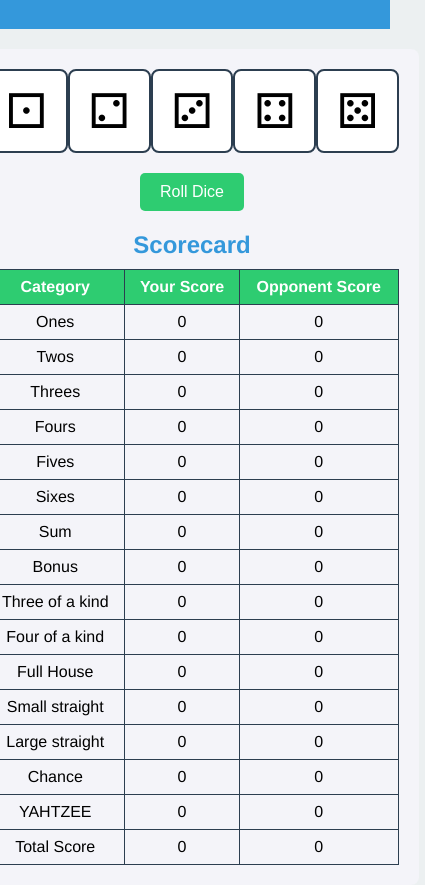
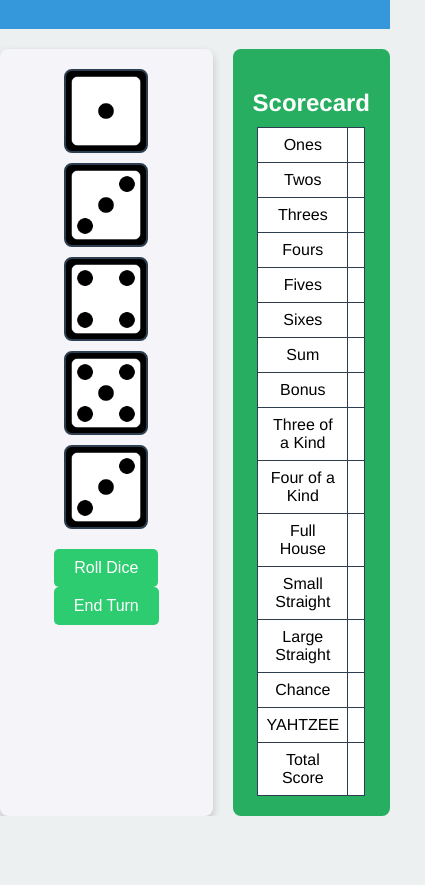
Before and after one commit to amubiru20/yatzy, a plain HTML site: page yatzy.html in a window 390 px wide. Shown: the part 71-956 px from the top of the page, 425 px wide, since content can reach past the window. After the commit the page ends 887 px from the top, so only its background shows below. Drawn offline with Linux system fonts and the light colour scheme.

Commit message:
Assignment 1

```diff
--- /dev/null
+++ b/game.js
@@ -0,0 +1,110 @@
+// Global variables
+let diceValues = [0, 0, 0, 0, 0];
+let holdDice = [false, false, false, false, false];
+let rollsLeft = 3;
+
+// Roll the dice
+function rollDice() {
+    if (rollsLeft > 0) {
+        for (let i = 0; i < diceValues.length; i++) {
+            if (!holdDice[i]) {
+                diceValues[i] = Math.floor(Math.random() * 6) + 1; // Random number between 1 and 6
+            }
+        }
+        rollsLeft--;
+        displayDice(); // Call displayDice() to show the rolled dice
+    } else {
+        alert("No rolls left. Select a score category or reset the turn.");
+    }
+}
+
+// Display the dice with images
+function displayDice() {
+    const diceContainer = document.getElementById("dice-container");
+    diceContainer.innerHTML = ""; // Clear previous dice display
+
+    diceValues.forEach((value, index) => {
+        const die = document.createElement("div");
+        die.classList.add("die");
+        if (holdDice[index]) die.classList.add("held"); // Highlight held dice
+
+        // Set the background image based on the dice value
+        die.style.backgroundImage = `url('images/dice-${value}.png')`;
+
+        die.addEventListener("click", () => toggleHold(index)); // Toggle hold state when clicked
+        diceContainer.appendChild(die);
+    });
+}
+
+// Toggle holding a die
+function toggleHold(index) {
+    holdDice[index] = !holdDice[index];
+    displayDice(); // Update the display to show held dice
+}
+
+// Calculate scores for each category
+function calculateScore(category) {
+    const counts = Array(6).fill(0);
+    diceValues.forEach(value => counts[value - 1]++);
+    let score = 0;
+
+    switch (category) {
+        case 'ones': score = counts[0] * 1; break;
+        case 'twos': score = counts[1] * 2; break;
+        case 'threes': score = counts[2] * 3; break;
+        case 'fours': score = counts[3] * 4; break;
+        case 'fives': score = counts[4] * 5; break;
+        case 'sixes': score = counts[5] * 6; break;
+        case 'three-of-a-kind': score = counts.some(count => count >= 3) ? diceValues.reduce((a, b) => a + b, 0) : 0; break;
+        case 'four-of-a-kind': score = counts.some(count => count >= 4) ? diceValues.reduce((a, b) => a + b, 0) : 0; break;
+        case 'full-house': score = (counts.includes(3) && counts.includes(2)) ? 25 : 0; break;
+        case 'small-straight': score = checkSmallStraight() ? 30 : 0; break;
+        case 'large-straight': score = checkLargeStraight() ? 40 : 0; break;
+        case 'chance': score = diceValues.reduce((a, b) => a + b, 0); break;
+        case 'yatzy': score = counts.includes(5) ? 50 : 0; break;
+        default: score = 0;
+    }
+
+    return score;
+}
+
+// Helper function for small straight
+function checkSmallStraight() {
+    const uniqueValues = Array.from(new Set(diceValues)).sort();
+    return [1, 2, 3, 4].every(val => uniqueValues.includes(val)) ||
+           [2, 3, 4, 5].every(val => uniqueValues.includes(val)) ||
+           [3, 4, 5, 6].every(val => uniqueValues.includes(val));
+}
+
+// Helper function for large straight
+function checkLargeStraight() {
+    const uniqueValues = Array.from(new Set(diceValues)).sort().toString();
+    return uniqueValues === '1,2,3,4,5' || uniqueValues === '2,3,4,5,6';
+}
+
+// Allow players to select scores
+function selectScore(category, cellId) {
+    const cell = document.getElementById(cellId);
+    if (cell.textContent === "") {
+        const score = calculateScore(category);
+        cell.textContent = score;
+        resetTurn();
+    } else {
+        alert("Score already set for this category.");
+    }
+}
+
+// Reset turn after selecting score
+function resetTurn() {
+    rollsLeft = 3;
+    diceValues = [0, 0, 0, 0, 0];
+    holdDice = [false, false, false, false, false];
+    displayDice(); // Update the display to show reset dice
+}
+
+// Event listeners
+document.getElementById("roll-btn").addEventListener("click", rollDice);
+document.getElementById("end-turn-btn").addEventListener("click", resetTurn);
+
+// Initialize game
+rollDice();
--- a/style.css
+++ b/style.css
@@ -1,3 +1,4 @@
+/* General Styles */
 body {
     font-family: Helvetica, sans-serif;
     background-color: #ecf0f1;
@@ -16,35 +17,42 @@ header {
     text-align: center;
 }
 
+#game-container {
+    display: flex;
+    gap: 20px;
+    margin-top: 20px;
+}
+
 #game-board {
-    margin-top: 20px;
-    width: 90%;
-    max-width: 600px;
-    text-align: center;
-    background: #f4f4f9;
+    background-color: #f4f4f9;
     padding: 20px;
     border-radius: 8px;
+    box-shadow: 0 4px 8px rgba(0, 0, 0, 0.2);
+    text-align: center;
 }
 
 #dice-container {
     display: flex;
-    justify-content: space-around;
+    gap: 10px;
     margin-bottom: 20px;
+    flex-wrap: wrap;
+    justify-content: center;
 }
 
-.dice {
+.die {
     width: 80px;
     height: 80px;
-    font-size: 3rem;
-    display: flex;
-    justify-content: center;
-    align-items: center;
+    background-size: cover;
+    cursor: pointer;
+    border-radius: 8px;
     border: 2px solid #2c3e50;
-    border-radius: 8px;
-    background: white;
 }
 
-#roll-button {
+.die.held {
+    border-color: #f39c12;
+}
+
+button {
     background-color: #2ecc71;
     color: white;
     padding: 10px 20px;
@@ -52,38 +60,35 @@ header {
     border-radius: 5px;
     cursor: pointer;
     font-size: 1rem;
+    margin: 0 10px;
+}
+
+button:hover {
+    background-color: #27ae60;
 }
 
 #scorecard {
-    margin-top: 20px;
-    text-align: center;
+    background-color: #27ae60;
+    padding: 20px;
+    border-radius: 8px;
+    color: white;
 }
 
 #scorecard h2 {
-    color: #3498db;
+    text-align: center;
     margin-bottom: 10px;
 }
 
 #scorecard table {
-    width: 100%;
+    width: 60%;
+    margin: 0 auto;
     border-collapse: collapse;
+    background-color: white;
+    color: black;
 }
 
 #scorecard th, #scorecard td {
+    padding: 8px;
+    text-align: center;
     border: 1px solid #2c3e50;
-    padding: 8px;
-    font-size: 1rem;
 }
-
-#scorecard th {
-    background-color: #2ecc71;
-    color: white;
-}
-
-#scorecard td {
-    background-color: #f4f4f9;
-}
-
-#scorecard td, #scorecard th {
-    text-align: center;
-}
--- a/yatzy.html
+++ b/yatzy.html
@@ -3,118 +3,46 @@
 <head>
   <meta charset="UTF-8">
   <meta name="viewport" content="width=device-width, initial-scale=1.0">
-    <title>Yatzy Game Mock-up</title>
+  <title>Yatzy Game</title>
   <link rel="stylesheet" href="style.css">
 </head>
 <body>
   <header>
     <h1>Yatzy Game</h1>
   </header>
-    <main>
-        <section id="game-board">
+
+  <div id="game-container">
+    <!-- Game Board for Dice -->
+    <div id="game-board">
       <div id="dice-container">
-                <div class="dice" id="die1">⚀</div>
-                <div class="dice" id="die2">⚁</div>
-                <div class="dice" id="die3">⚂</div>
-                <div class="dice" id="die4">⚃</div>
-                <div class="dice" id="die5">⚄</div>
+        <!-- Dice will be dynamically added here by JavaScript -->
       </div>
-            <button id="roll-button">Roll Dice</button>
+      <button id="roll-btn">Roll Dice</button>
+      <button id="end-turn-btn">End Turn</button>
+    </div>
+
+    <!-- Scorecard -->
     <div id="scorecard">
       <h2>Scorecard</h2>
       <table>
-                    <thead>
-                        <tr>
-                            <th>Category</th>
-                            <th>Your Score</th>
-                            <th>Opponent Score</th>
-                        </tr>
-                    </thead>
-                    <tbody>
-                        <tr>
-                            <td>Ones</td>
-                            <td>0</td>
-                            <td>0</td>
-                        </tr>
-                        <tr>
-                            <td>Twos</td>
-                            <td>0</td>
-                            <td>0</td>
-                        </tr>
-                        <tr>
-                            <td>Threes</td>
-                            <td>0</td>
-                            <td>0</td>
-                        </tr>
-                        <tr>
-                            <td>Fours</td>
-                            <td>0</td>
-                            <td>0</td>
-                        </tr>
-                        <tr>
-                            <td>Fives</td>
-                            <td>0</td>
-                            <td>0</td>
-                        </tr>
-                        <tr>
-                            <td>Sixes</td>
-                            <td>0</td>
-                            <td>0</td>
-                        </tr>
-                        <tr>
-                            <td>Sum</td>
-                            <td>0</td>
-                            <td>0</td>
-                        </tr>
-                        <tr>
-                            <td>Bonus</td>
-                            <td>0</td>
-                            <td>0</td>
-                        </tr>
-                        <tr>
-                            <td>Three of a kind</td>
-                            <td>0</td>
-                            <td>0</td>
-                        </tr>
-                        <tr>
-                            <td>Four of a kind</td>
-                            <td>0</td>
-                            <td>0</td>
-                        </tr>
-                        <tr>
-                            <td>Full House</td>
-                            <td>0</td>
-                            <td>0</td>
-                        </tr>
-                        <tr>
-                            <td>Small straight</td>
-                            <td>0</td>
-                            <td>0</td>
-                        </tr>
-                        <tr>
-                            <td>Large straight</td>
-                            <td>0</td>
-                            <td>0</td>
-                        </tr>
-                        <tr>
-                            <td>Chance</td>
-                            <td>0</td>
-                            <td>0</td>
-                        </tr>
-                        <tr>
-                            <td>YAHTZEE</td>
-                            <td>0</td>
-                            <td>0</td>
-                        </tr>
-                        <tr>
-                            <td>Total Score</td>
-                            <td>0</td>
-                            <td>0</td>
-                        </tr>
-                    </tbody>
-                </table>
+        <tr><td>Ones</td><td id="ones-score" onclick="selectScore('ones', 'ones-score')"></td></tr>
+        <tr><td>Twos</td><td id="twos-score" onclick="selectScore('twos', 'twos-score')"></td></tr>
+        <tr><td>Threes</td><td id="threes-score" onclick="selectScore('threes', 'threes-score')"></td></tr>
+        <tr><td>Fours</td><td id="fours-score" onclick="selectScore('fours', 'fours-score')"></td></tr>
+        <tr><td>Fives</td><td id="fives-score" onclick="selectScore('fives', 'fives-score')"></td></tr>
+        <tr><td>Sixes</td><td id="sixes-score" onclick="selectScore('sixes', 'sixes-score')"></td></tr>
+        <tr><td>Sum</td><td id="sum-score"></td></tr>
+        <tr><td>Bonus</td><td id="bonus-score"></td></tr>
+        <tr><td>Three of a Kind</td><td id="three-of-a-kind-score" onclick="selectScore('three-of-a-kind', 'three-of-a-kind-score')"></td></tr>
+        <tr><td>Four of a Kind</td><td id="four-of-a-kind-score" onclick="selectScore('four-of-a-kind', 'four-of-a-kind-score')"></td></tr>
+        <tr><td>Full House</td><td id="full-house-score" onclick="selectScore('full-house', 'full-house-score')"></td></tr>
+        <tr><td>Small Straight</td><td id="small-straight-score" onclick="selectScore('small-straight', 'small-straight-score')"></td></tr>
+        <tr><td>Large Straight</td><td id="large-straight-score" onclick="selectScore('large-straight', 'large-straight-score')"></td></tr>
+        <tr><td>Chance</td><td id="chance-score" onclick="selectScore('chance', 'chance-score')"></td></tr>
+        <tr><td>YAHTZEE</td><td id="yatzy-score" onclick="selectScore('yatzy', 'yatzy-score')"></td></tr>
+        <tr><td>Total Score</td><td id="total-score"></td></tr>
     </div>
-        </section>
-    </main>
+
+  <script src="game.js"></script>
 </body>
 </html>
```
Also changed, not shown: images/dice-1.png (added), images/dice-2.png (added), images/dice-3.png (added), images/dice-4.png (added), images/dice-5.png (added), images/dice-6.png (added). Lines whose indentation alone changed are shown as unchanged.
